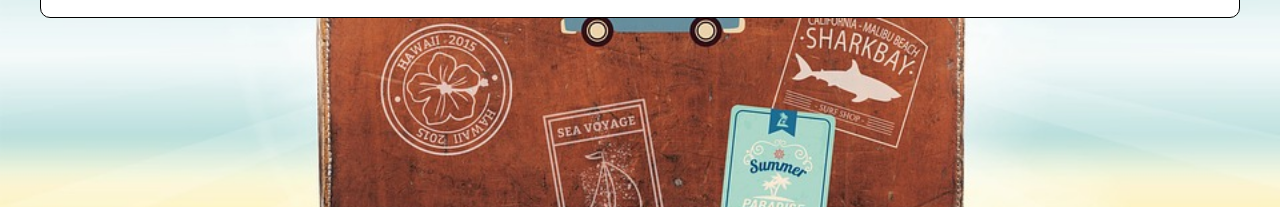
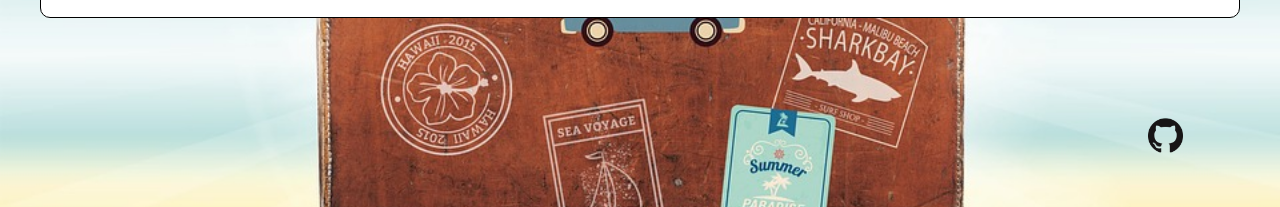
Before and after one commit to Frazer/vuejsbookingdemo, a plain HTML site: page index.html in a window 1280 px wide. Shown: the part 386-593 px from the top of the page. Drawn offline with nearby package versions, Linux system fonts and the light colour scheme.

Commit message:
added link back to this repository

```diff
--- a/booking.css
+++ b/booking.css
@@ -31,6 +31,18 @@ body {
 	margin-top: 4px
 }
 
+
+.github-logo{
+	background-repeat: no-repeat;
+	background-position: 0 50%;
+	background-size: auto 100%;
+	background-image: url("./github.png");
+	background-position: center center;
+	display: inline-block;
+	height: 35px;
+	width: 150px;
+	margin-top: 100px
+}
 
 .mainContainer{ margin: auto; width:1200px; margin-top:20vh;}
 
--- a/index.html
+++ b/index.html
@@ -71,6 +71,10 @@
 
 		</div>	<!--End UV search and end Vue component-->
 
+
+		<div class="logo-wrapper" title="view the source of this demo" >
+			<a class="github-logo" href="https://github.com/Frazer/vuejsbookingdemo" ></a>
+		</div>
 	</div>
 
 
```
Also changed, not shown: github.png (added), 1 other file.
